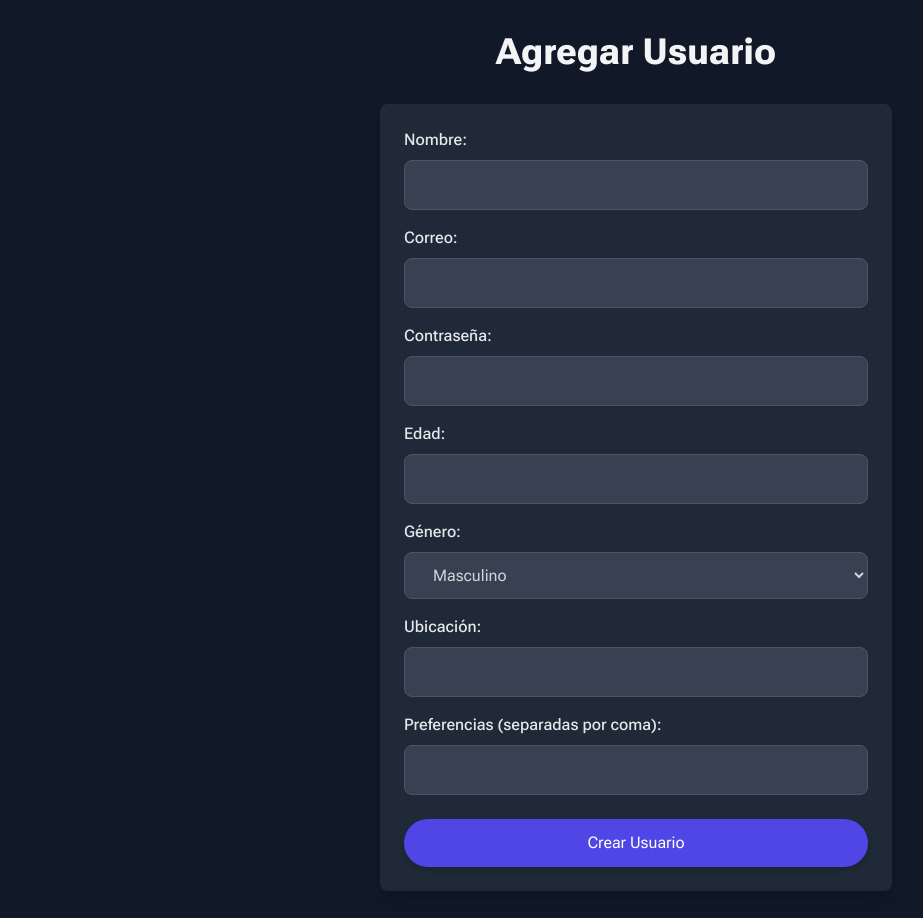
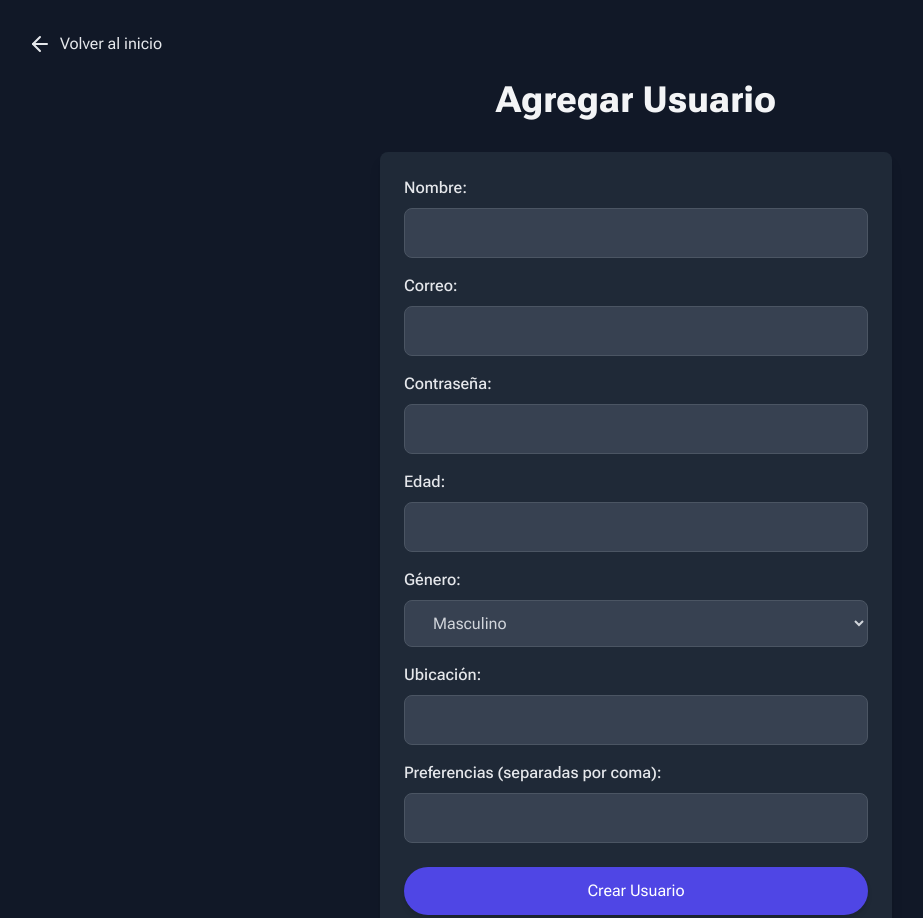
Before and after one commit to keeevdev/Social-Medical, a website: page proyecto-final/frontend/Usuarios/crear_usuario.html in a window 1280 px wide. Shown: the top 918 px of the page, without its empty margins (4-927 px from the left). Drawn offline with nearby package versions, Linux system fonts and the light colour scheme.

Commit message:
Fixed navigation

```diff
--- a/proyecto-final/frontend/Usuarios/crear_usuario.html
+++ b/proyecto-final/frontend/Usuarios/crear_usuario.html
@@ -15,6 +15,15 @@
 <body class="bg-gray-900 text-gray-200 font-['Roboto_Flex']">
 
     <div class="container mx-auto p-8" x-data="usuarioForm()">
+
+        <a href="index.html" class="text-gray-200 hover:text-indigo-500 flex items-center mb-6">
+            <svg xmlns="http://www.w3.org/2000/svg" class="h-6 w-6 mr-2" fill="none" viewBox="0 0 24 24" stroke="currentColor">
+                <path stroke-linecap="round" stroke-linejoin="round" stroke-width="2" d="M19 12H5"></path>
+                <path stroke-linecap="round" stroke-linejoin="round" stroke-width="2" d="M12 19l-7-7 7-7"></path>
+            </svg>
+            Volver al inicio
+        </a>
+
         <h1 class="text-4xl font-extrabold text-center mb-8 text-gray-100">Agregar Usuario</h1>
 
         <form @submit.prevent="submitForm" class="max-w-lg mx-auto bg-gray-800 p-6 rounded-lg shadow-lg">
```
